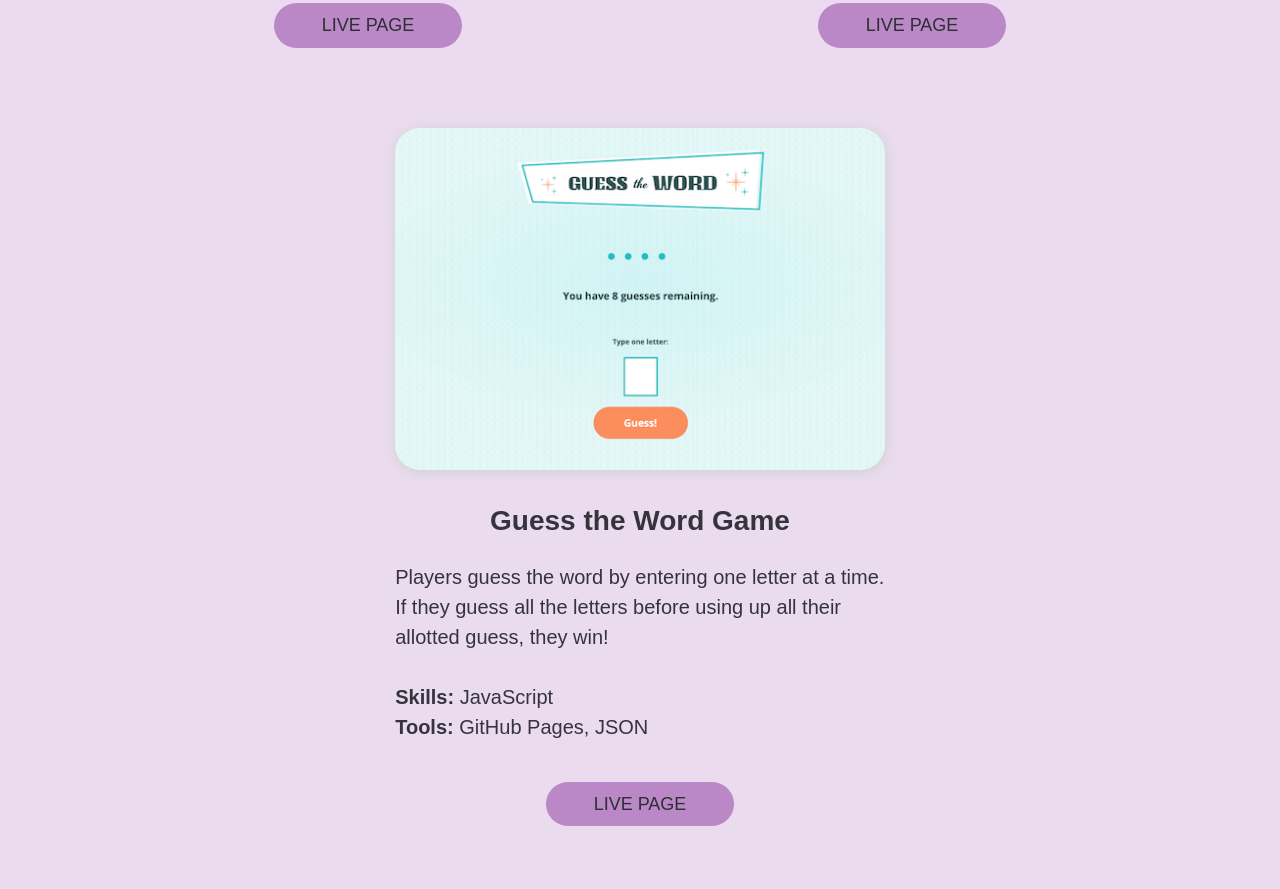
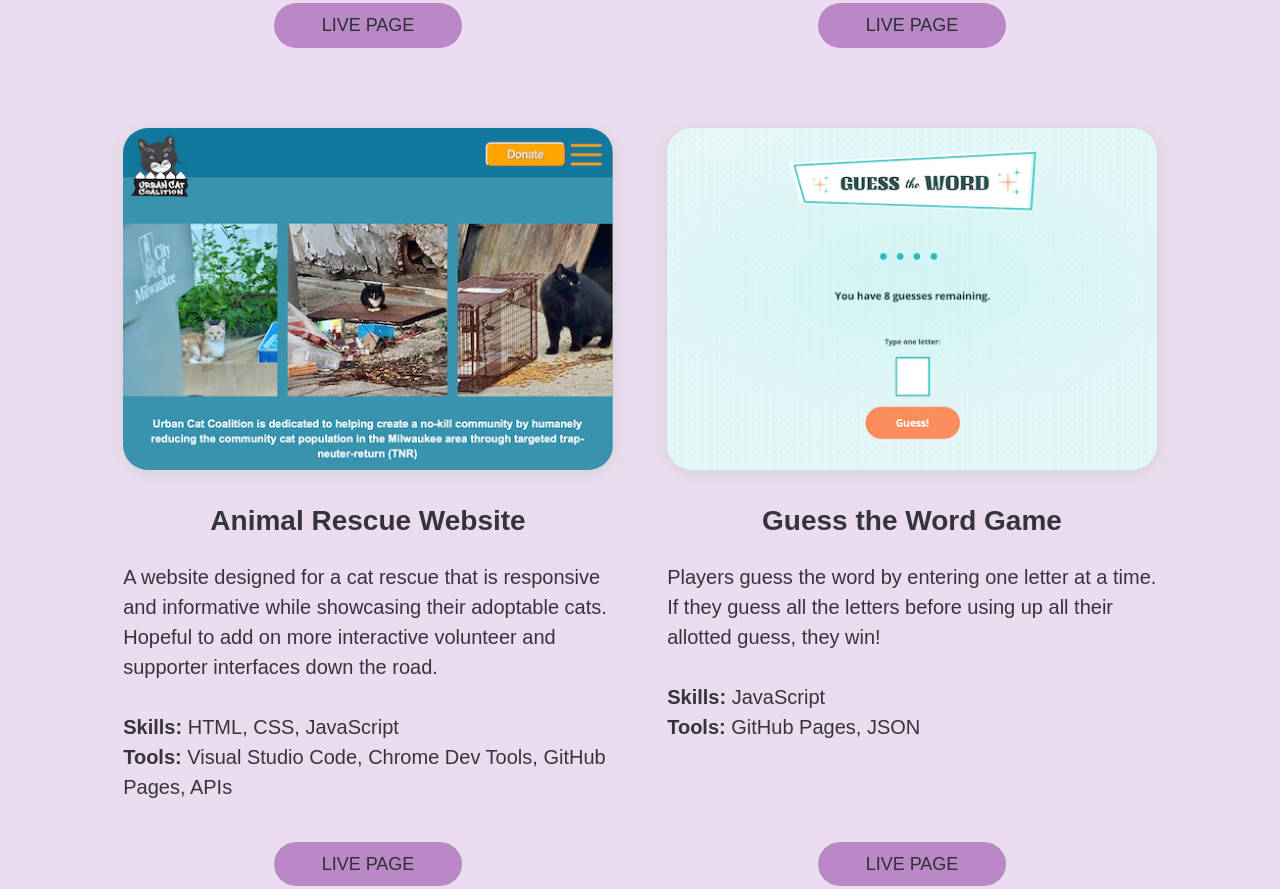
Before and after one commit to Sara-414/my-portfolio, a website built with Parcel: page index.html in a window 1280 px wide. Shown: the part 1918-2807 px from the top of the page. Built offline with nearby package versions, Linux system fonts and the light colour scheme; a web font is replaced by a local one.

Commit message:
Rescue website added to projects

```diff
--- a/index.html
+++ b/index.html
@@ -114,6 +114,26 @@
                 REST API, GitHub Pages
               </p>
               <a class="project-link" href="https://sara-414.github.io/github-gallery-repo-main/" target="_blank">live page</a>
+            </div>
+            <div class="home-portfolio-piece">
+              <figure>
+                <a href="https://sara-414.github.io/Urban-Cat-Site/" target="_blank">
+                  <img src="img/ucc-screenshot.png" alt="Urban Cat Coalition Website">
+                </a>
+              </figure>
+              <h4>Animal Rescue Website</h4>
+              <p class="project-description">
+                A website designed for a cat rescue that is responsive and informative while showcasing their adoptable cats. Hopeful to add on more interactive volunteer and supporter interfaces down the road.
+              </p>
+              <p>
+                <span>Skills: </span>
+                HTML, CSS, JavaScript
+              </p>
+              <p class="flex-fill">
+                <span>Tools: </span>
+                Visual Studio Code, Chrome Dev Tools, GitHub Pages, APIs
+              </p>
+              <a class="project-link" href="https://sara-414.github.io/Urban-Cat-Site/" target="_blank">live page</a>
             </div>
             <div class="home-portfolio-piece">
               <figure>
```
Also changed, not shown: img/ucc-screenshot.png (added).
